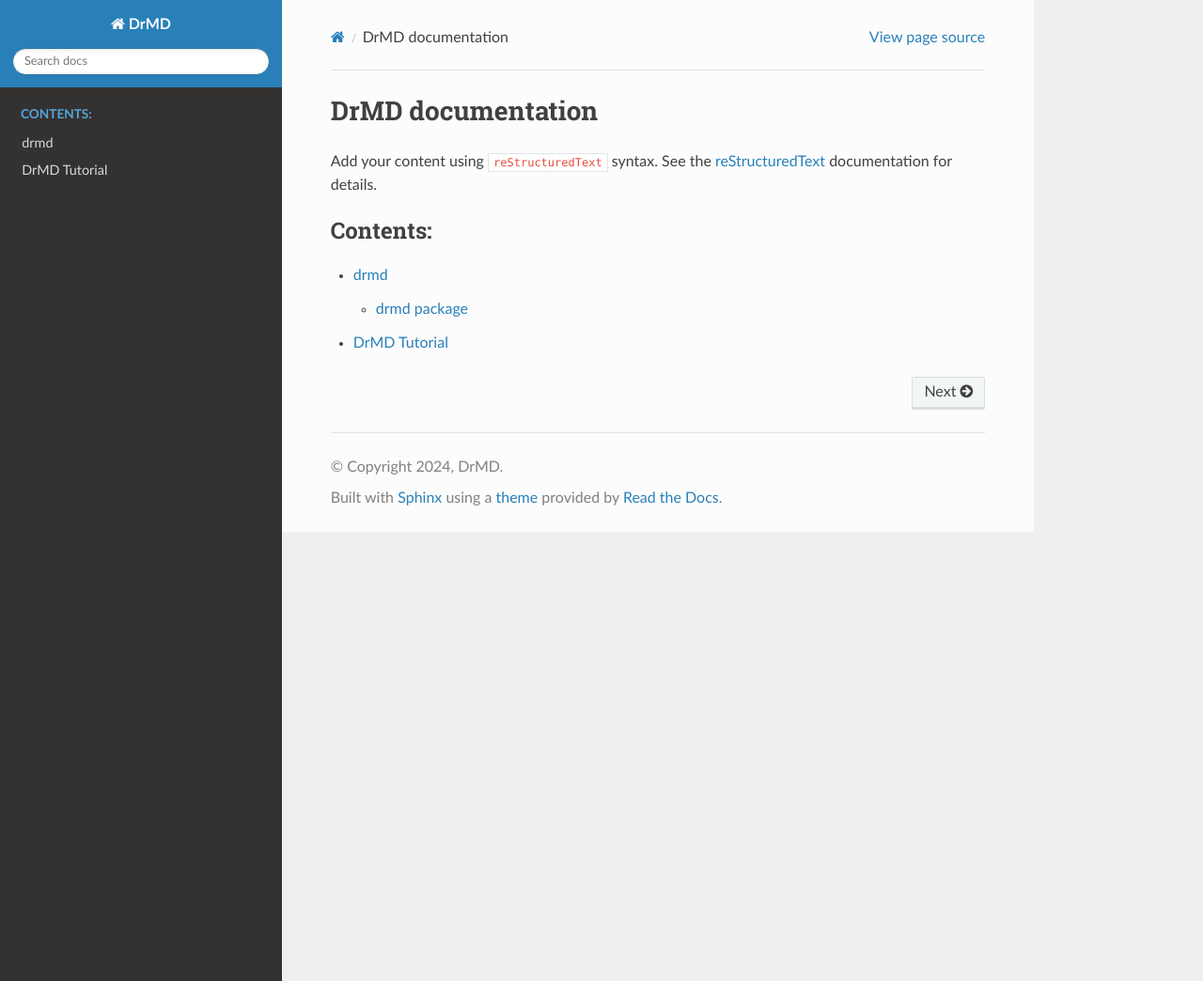
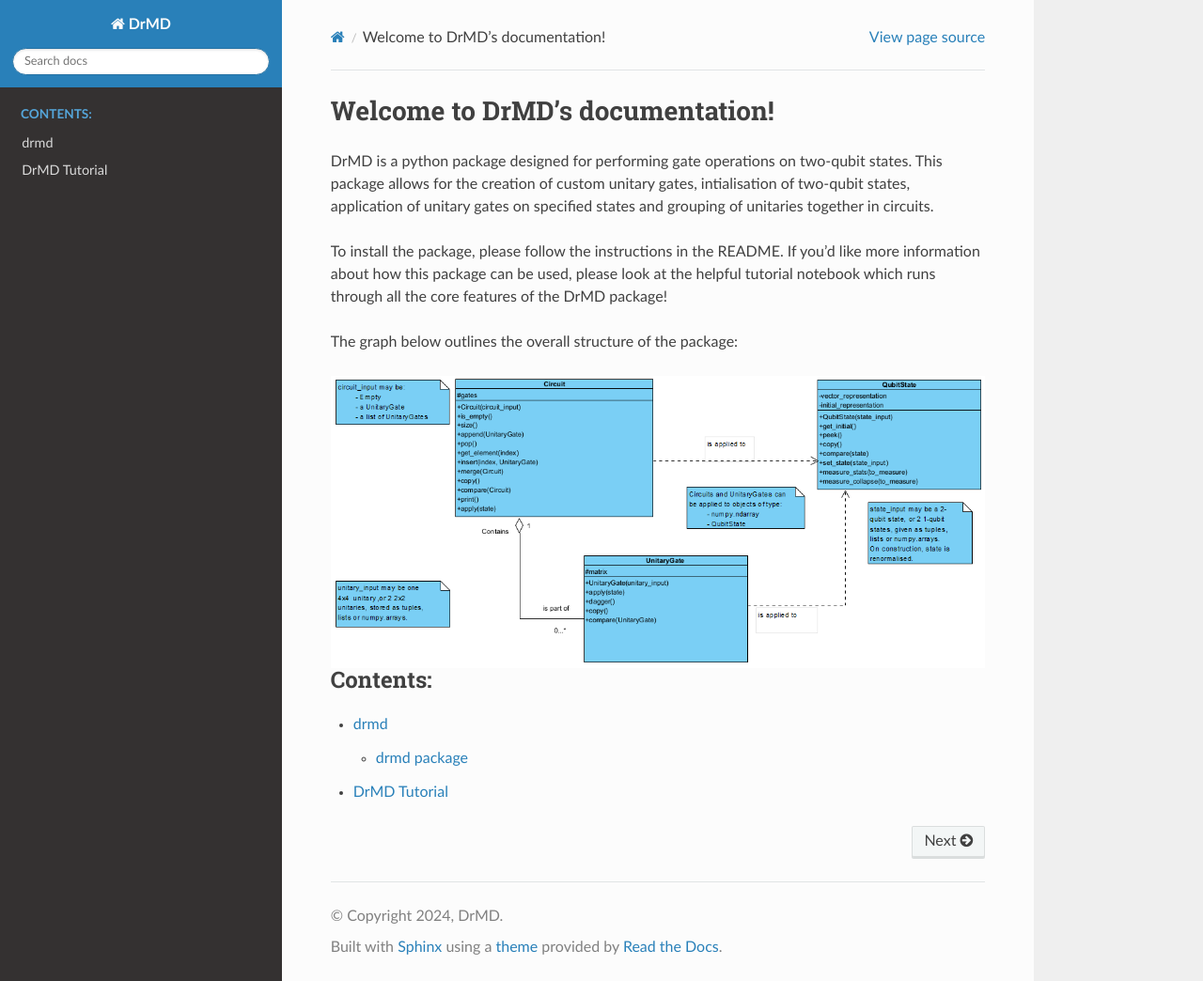
Before and after one commit to QC2-python-SE/DrMD, a Sphinx documentation site: the page built from docs/source/index.rst, in a window 1280 px wide and 1044 px high. Shown: the whole window at 94% size. Built offline with Sphinx 7.4.7 and the Read the Docs theme 3.1.0, drawn with Linux system fonts in a browser that asks for light colours.

Commit message:
Moved UML image to docs directory to display in sphinx docs.

```diff
--- a/docs/source/index.rst
+++ b/docs/source/index.rst
@@ -3,13 +3,23 @@
    You can adapt this file completely to your liking, but it should at least
    contain the root `toctree` directive.
 
-DrMD documentation
-==================
+Welcome to DrMD's documentation!
+===============================
 
-Add your content using ``reStructuredText`` syntax. See the
-`reStructuredText <https://www.sphinx-doc.org/en/master/usage/restructuredtext/index.html>`_
-documentation for details.
+DrMD is a python package designed for performing gate operations on two-qubit states.
+This package allows for the creation of custom unitary gates, intialisation of
+two-qubit states, application of unitary gates on specified states and grouping
+of unitaries together in circuits.
 
+To install the package, please follow the instructions in the README. If you'd like
+more information about how this package can be used, please look at the helpful
+tutorial notebook which runs through all the core features of the DrMD package!
+
+The graph below outlines the overall structure of the package:
+
+.. image:: _static/uml_diagram.png
+   :alt: UML Diagram
+   :align: center
 
 .. toctree::
    :maxdepth: 2
```
Also changed, not shown: docs/source/_static/uml_diagram.png (renamed from UML diagram - current state of project.png).
